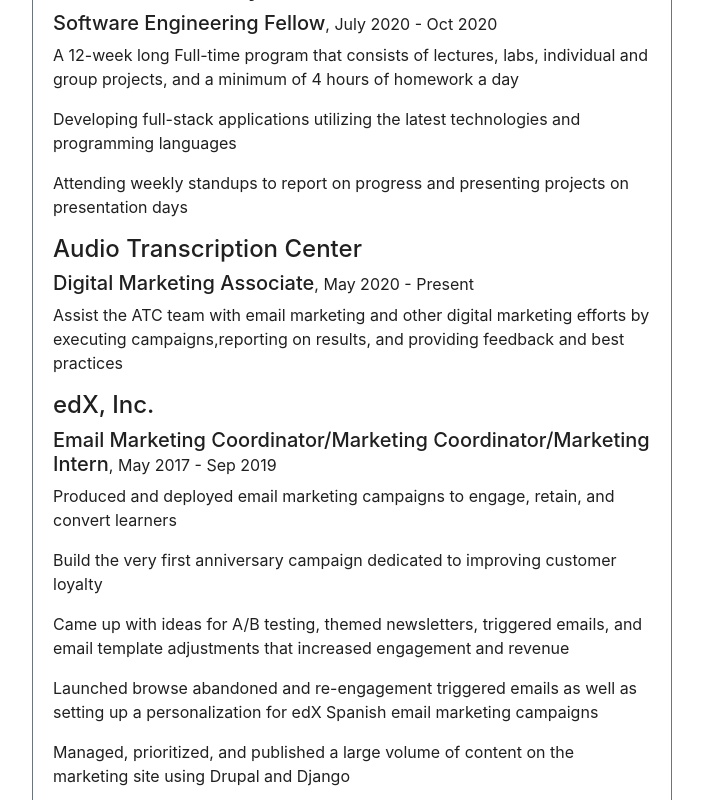
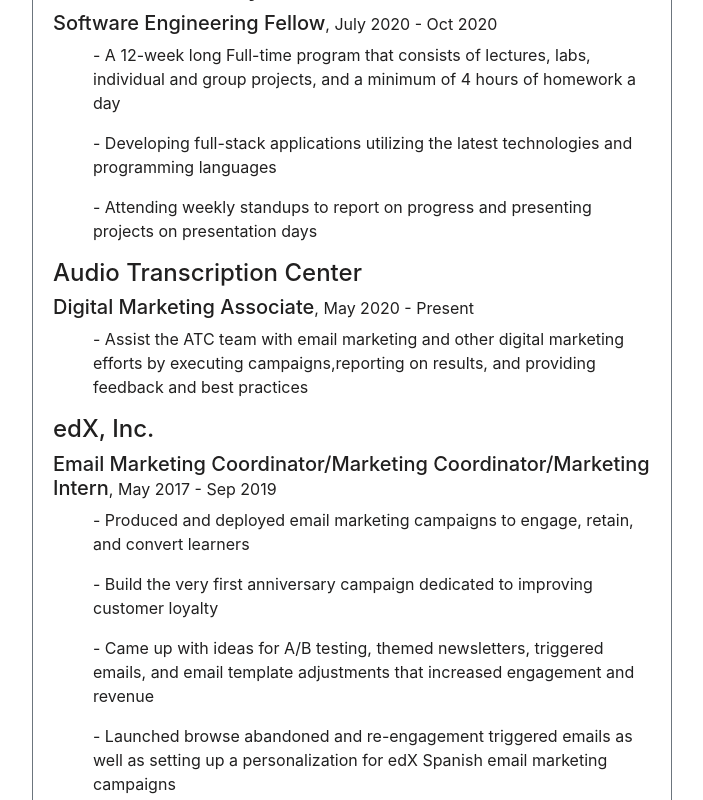
Before and after one commit to mahamahmood/portfolio-frontend, a React (Create React App) app: page / in a window 1280 px wide. Shown: the part 1060-1860 px from the top of the page, without its empty margins (288-991 px from the left). Built offline with nearby package versions, Linux system fonts and the light colour scheme.

Commit message:
made a small edit to resume

```diff
--- a/src/components/Resume.js
+++ b/src/components/Resume.js
@@ -25,30 +25,30 @@
                     <div>
                         <h4>General Assembly</h4>
                         <h5>Software Engineering Fellow<small>, July 2020 - Oct 2020</small></h5>
-                        <div>
-                            <p>A 12-week long Full-time program that consists of lectures, labs, individual and group projects, and a minimum of 4 hours of homework a day</p>
-                            <p>Developing full-stack applications utilizing the latest technologies and programming languages</p>
-                            <p>Attending weekly standups to report on progress and presenting projects on presentation days</p>
-                        </div>
+                        <ol>
+                            <p>- A 12-week long Full-time program that consists of lectures, labs, individual and group projects, and a minimum of 4 hours of homework a day</p>
+                            <p>- Developing full-stack applications utilizing the latest technologies and programming languages</p>
+                            <p>- Attending weekly standups to report on progress and presenting projects on presentation days</p>
+                        </ol>
                     </div>
                     <div>
                         <h4>Audio Transcription Center</h4>
                         <h5>Digital Marketing Associate<small>, May 2020 - Present</small></h5>
-                        <div>
-                            <p>Assist the ATC team with email marketing and other digital marketing efforts by executing campaigns,reporting on results, and providing feedback and best practices</p>
-                        </div>
+                        <ol>
+                            <p>- Assist the ATC team with email marketing and other digital marketing efforts by executing campaigns,reporting on results, and providing feedback and best practices</p>
+                        </ol>
                     </div>
                     <div>
                         <h4>edX, Inc.</h4>
                         <h5>Email Marketing Coordinator/Marketing Coordinator/Marketing Intern<small>, May 2017 - Sep 2019</small></h5>
-                        <div>
-                            <p>Produced and deployed email marketing campaigns to engage, retain, and convert learners</p>
-                            <p>Build the very first anniversary campaign dedicated to improving customer loyalty</p>
-                            <p>Came up with ideas for A/B testing, themed newsletters, triggered emails, and email template adjustments that increased engagement and revenue</p>
-                            <p>Launched browse abandoned and re-engagement triggered emails as well as setting up a personalization for edX Spanish email marketing campaigns</p>
-                            <p>Managed, prioritized, and published a large volume of content on the marketing site using Drupal and Django</p>
-                            <p>Handled escalations and responded to partners (including Harvard and MIT ) and stakeholders’ questions and concerns throughout the process of content creation and post publication</p>
-                        </div>
+                        <ol>
+                            <p>- Produced and deployed email marketing campaigns to engage, retain, and convert learners</p>
+                            <p>- Build the very first anniversary campaign dedicated to improving customer loyalty</p>
+                            <p>- Came up with ideas for A/B testing, themed newsletters, triggered emails, and email template adjustments that increased engagement and revenue</p>
+                            <p>- Launched browse abandoned and re-engagement triggered emails as well as setting up a personalization for edX Spanish email marketing campaigns</p>
+                            <p>- Managed, prioritized, and published a large volume of content on the marketing site using Drupal and Django</p>
+                            <p>- Handled escalations and responded to partners (including Harvard and MIT ) and stakeholders’ questions and concerns throughout the process of content creation and post publication</p>
+                        </ol>
                     </div>
                 </div>
                 <div className="card border-secondary card-body mb-3">
```
